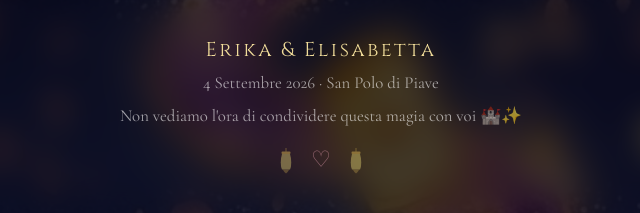
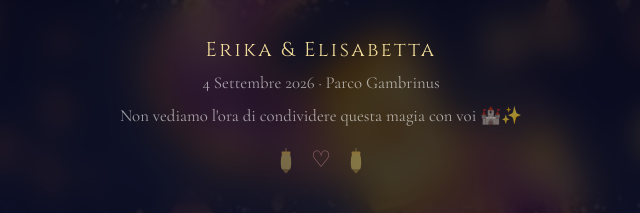
Before and after one commit to eporporato/wedding, a plain HTML site: page index.html in a window 1280 px wide. Shown: the part 5663-5876 px from the top of the page, 319-959 px from the left. Drawn offline with nearby package versions, Linux system fonts and the light colour scheme.

Commit message:
index.html

```diff
--- a/index.html
+++ b/index.html
@@ -879,7 +879,7 @@ footer p{
 
 <footer>
   <div class="footer-names">Erika &amp; Elisabetta</div>
-  <p>4 Settembre 2026 · San Polo di Piave</p>
+  <p>4 Settembre 2026 · Parco Gambrinus</p>
   <p style="margin-top:0.4rem">Non vediamo l'ora di condividere questa magia con voi 🏰✨</p>
   <div class="footer-lanterns">
     <svg width="18" height="26" viewBox="0 0 36 52" xmlns="http://www.w3.org/2000/svg" aria-hidden="true">
```
